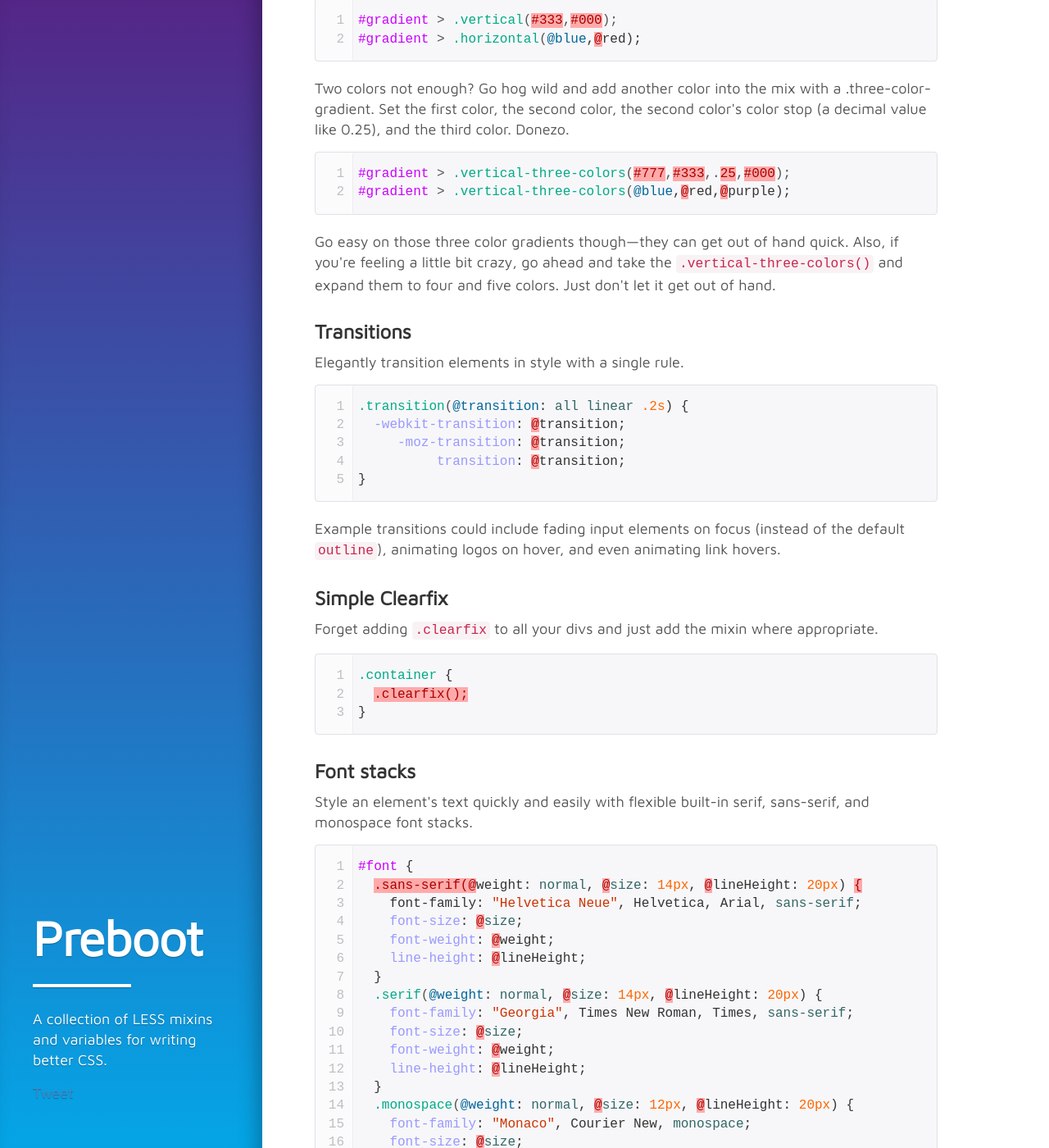
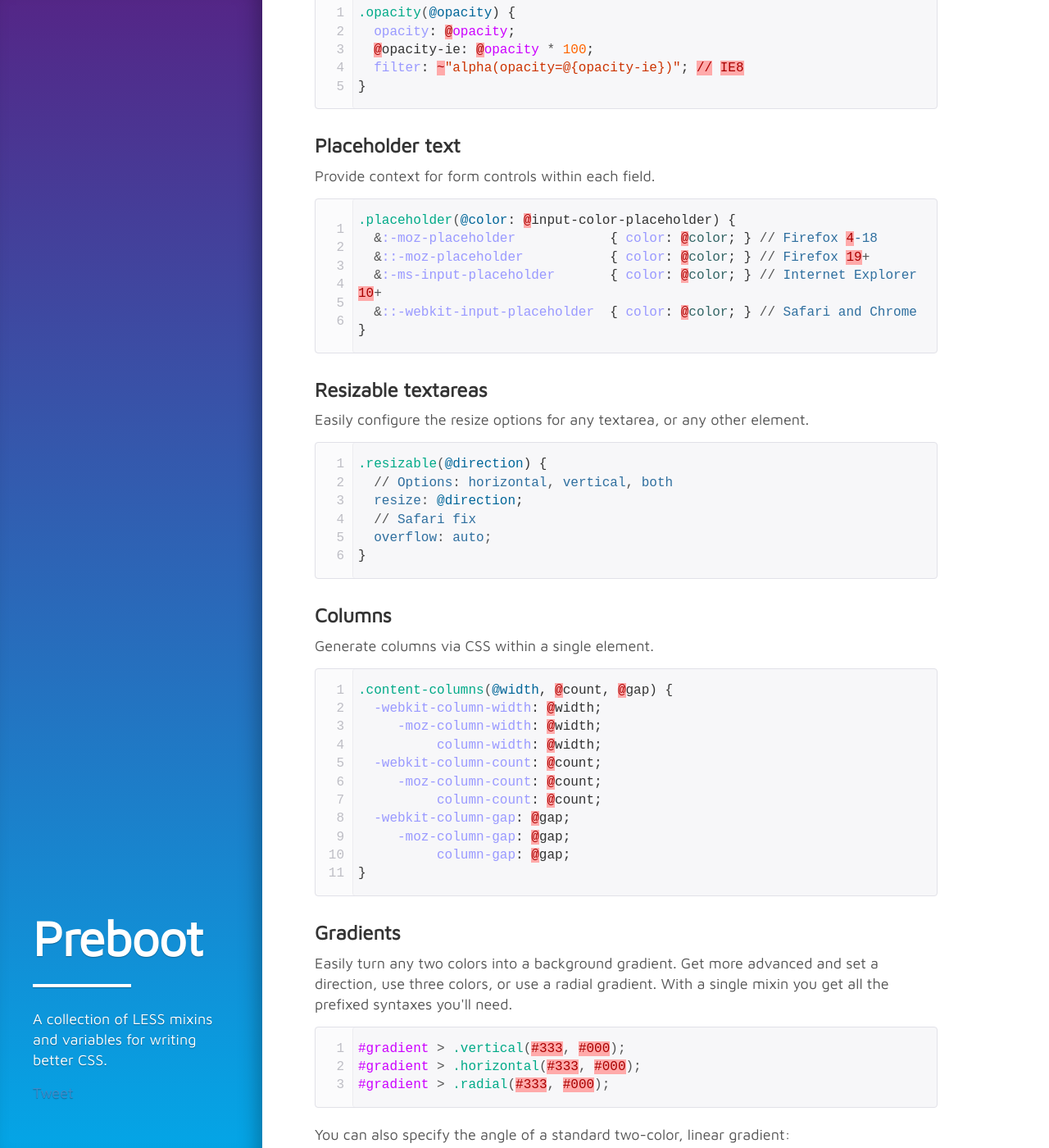
Before and after one commit to mdo/preboot, a Jekyll site: the page built from index.html, in a window 1280 px wide and 1400 px high, scrolled down 6862 px. Shown: the whole window at 82% size. Built offline with Jekyll 4.4.1, drawn with Linux system fonts in a browser that asks for light colours; comment, search, counter and statistics services are not loaded; some of the changed text lies outside the part shown.

Commit message:
mixins overhaul nearly finished; dropped all font-stack ones because they just convoluted everything; added retina

```diff
--- a/index.html
+++ b/index.html
@@ -39,10 +39,8 @@
         <li><a href="#variables-typography">Typography</a></li>
       </ul>
     </div>
-    <div class="grid-8">
-      <h3>Mixins</h3>
-      <div class="row">
-        <div class="grid-6">
+    <div class="grid-4">
+      <h3>Vendor mixins</h3>
       <ul class="toc">
         <li><a href="#mixins-background-sizing">Background sizing</a></li>
         <li><a href="#mixins-box-sizing">Box sizing</a></li>
@@ -50,24 +48,25 @@
         <li><a href="#mixins-box-shadow">Box shadows</a></li>
         <li><a href="#mixins-transitions">Transitions</a></li>
         <li><a href="#mixins-transformations">Transformations</a></li>
-            <li><a href="#mixins-backface">Backface visibility</a></li>
-            <li><a href="#mixins-user-select">User select</a></li>
+        <li><a href="#mixins-opacity">Opacity</a></li>
+        <li><a href="#mixins-placeholder">Placeholder</a></li>
         <li><a href="#mixins-resize">Textarea resize</a></li>
+        <li><a href="#mixins-columns">Columns</a></li>
+        <li><a href="#mixins-gradients">Gradients</a></li>
       </ul>
     </div>
-        <div class="grid-6">
+    <div class="grid-4">
+      <h3>Utility mixins</h3>
       <ul class="toc">
-            <li><a href="#mixins-columns">Columns</a></li>
-            <li><a href="#mixins-opacity">Opacity</a></li>
-            <li><a href="#mixins-gradients">Gradients</a></li>
+        <li><a href="#mixins-grid">Grid system</a></li>
         <li><a href="#mixins-clearfix">Clearfix</a></li>
-            <li><a href="#mixins-font-stacks">Font Stacks</a></li>
-            <li><a href="#mixins-grid">Grid System</a></li>
+        <li><a href="#mixins-centering">Horizontal centering</a></li>
+        <li><a href="#mixins-sizing">Sizing helpers</a></li>
+        <li><a href="#mixins-truncating">Truncating text</a></li>
+        <li><a href="#mixins-retina-images">Retina images</a></li>
         <li><a href="#mixins-helpers">Helpers</a></li>
         <li><a href="#mixins-flexbox">Flexible Box Module</a></li>
       </ul>
-        </div>
-      </div>
     </div>
   </div>
 </section>
@@ -197,8 +196,8 @@
 
 
 <section id="mixins">
-      <h2 class="header-divider">Mixins</h2>
-      <p>Mixins are essentially includes, allowing you to combine a set of many CSS rules into one. They're great for vendor prefixed properties like <code>-webkit-box-shadow</code>, gradients, grids, and much more.</p>
+  <h2 class="header-divider">Vendor mixins</h2>
+  <p>Write more efficient CSS by writing single-line mixins instead of multiple lines of prefixed properties.</p>
 
   <h3 id="mixins-box-sizing">Box-sizing</h3>
   <p>Reset your components' box model with a single mixin. For context, see this <a href="https://developer.mozilla.org/en-US/docs/CSS/box-sizing" target="_blank">helpful article from Mozilla</a>.</p>
@@ -304,62 +303,169 @@
 }
 {% endhighlight %}
 
-      <h3 id="mixins-gradients">Gradients</h3>
-      <p>Take any two colors and turn them into a most bodacious gradient of awesome. They even work with preset variables (see below) and RGBA colors. You can use vertical or horizontal gradients with the following lines of code:</p>
+  <h3 id="mixins-opacity">Opacity</h3>
+  <p>Set the opacity for all browsers and provide a <code>filter</code> fallback for IE8.</p>
 {% highlight css linenos %}
-#gradient > .vertical(#333,#000);
-#gradient > .horizontal(@blue,@red);
-{% endhighlight %}
-      <p>Two colors not enough? Go hog wild and add another color into the mix with a .three-color-gradient. Set the first color, the second color, the second color's color stop (a decimal value like 0.25), and the third color. Donezo.</p>
-{% highlight css linenos %}
-#gradient > .vertical-three-colors(#777,#333,.25,#000);
-#gradient > .vertical-three-colors(@blue,@red,@purple);
-{% endhighlight %}
-      <p>Go easy on those three color gradients though&mdash;they can get out of hand quick. Also, if you're feeling a little bit crazy, go ahead and take the <code>.vertical-three-colors()</code> and expand them to four and five colors. Just don't let it get out of hand.</p>
-
-      <h3 id="transitions">Transitions</h3>
-      <p>Elegantly transition elements in style with a single rule.</p>
-{% highlight css linenos %}
-.transition(@transition: all linear .2s) {
-  -webkit-transition: @transition;
-     -moz-transition: @transition;
-          transition: @transition;
+.opacity(@opacity) {
+  opacity: @opacity;
+  @opacity-ie: @opacity * 100;
+  filter: ~"alpha(opacity=@{opacity-ie})"; // IE8
 }
 {% endhighlight %}
-      <p>Example transitions could include fading input elements on focus (instead of the default <code>outline</code>), animating logos on hover, and even animating link hovers.</p>
 
-      <h3 id="clearfix">Simple Clearfix</h3>
-      <p>Forget adding <code>.clearfix</code> to all your divs and just add the mixin where appropriate.</p>
+  <h3 id="mixins-placeholder">Placeholder text</h3>
+  <p>Provide context for form controls within each field.</p>
+{% highlight css linenos %}
+.placeholder(@color: @input-color-placeholder) {
+  &:-moz-placeholder            { color: @color; } // Firefox 4-18
+  &::-moz-placeholder           { color: @color; } // Firefox 19+
+  &:-ms-input-placeholder       { color: @color; } // Internet Explorer 10+
+  &::-webkit-input-placeholder  { color: @color; } // Safari and Chrome
+}
+{% endhighlight %}
+
+  <h3 id="mixins-resizable">Resizable textareas</h3>
+  <p>Easily configure the resize options for any textarea, or any other element.</p>
+{% highlight css linenos %}
+.resizable(@direction) {
+  // Options: horizontal, vertical, both
+  resize: @direction;
+  // Safari fix
+  overflow: auto;
+}
+{% endhighlight %}
+
+  <h3 id="mixins-columns">Columns</h3>
+  <p>Generate columns via CSS within a single element.</p>
+{% highlight css linenos %}
+.content-columns(@width, @count, @gap) {
+  -webkit-column-width: @width;
+     -moz-column-width: @width;
+          column-width: @width;
+  -webkit-column-count: @count;
+     -moz-column-count: @count;
+          column-count: @count;
+  -webkit-column-gap: @gap;
+     -moz-column-gap: @gap;
+          column-gap: @gap;
+}
+{% endhighlight %}
+
+  <h3 id="mixins-gradients">Gradients</h3>
+  <p>Easily turn any two colors into a background gradient. Get more advanced and set a direction, use three colors, or use a radial gradient. With a single mixin you get all the prefixed syntaxes you'll need.</p>
+{% highlight css linenos %}
+#gradient > .vertical(#333, #000);
+#gradient > .horizontal(#333, #000);
+#gradient > .radial(#333, #000);
+{% endhighlight %}
+  <p>You can also specify the angle of a standard two-color, linear gradient:</p>
+{% highlight css linenos %}
+#gradient > .directional(#333, #000, 45deg);
+{% endhighlight %}
+  <p>If you need a barber-stripe style gradient, that's easy, too. Just specify a single color and we'll overlay a translucent white stripe.</p>
+{% highlight css linenos %}
+#gradient > .striped(#333, #000, 45deg);
+{% endhighlight %}
+  <p>Two colors not enough? Go hog wild and add another color into the mix. Set the first color, the second color, the second color's color stop (a decimal value like 0.25), and the third color.</p>
+{% highlight css linenos %}
+#gradient > .vertical-three-colors(#777, #333, .25, #000);
+#gradient > .horizontal-three-colors(#777, #333, .25, #000);
+{% endhighlight %}
+  <p><strong>Heads up!</strong> Should you ever need to remove a gradient, be sure to remove any IE-specific <code>filter</code> you may have added. You can do that by using <code>.reset-filter()</code> mixin alignside <code>background-image: none;</code>.</p>
+</section>
+
+
+
+<section>
+  <h2 class="header-divider">Utility mixins</h2>
+  <p>Similar to vendor mixins, utility mixins provide useful often-repeated snippets of CSS.</p>
+
+  <h3 id="mixins-clearfix">Clearfix</h3>
+  <p>Forget adding <code>class="clearfix"</code> to any element and instead add the <code>.clearfix()</code> mixin where appropriate. Uses the <a href="http://nicolasgallagher.com/micro-clearfix-hack/" target="_blank">micro clearfix</a> from <a href="http://twitter.com/necolas" target="_blank">Nicolas Gallager</a>.</p>
 {% highlight css linenos %}
 .container {
   .clearfix();
 }
 {% endhighlight %}
 
-      <h3 id="font-stacks">Font stacks</h3>
-      <p>Style an element's text quickly and easily with flexible built-in serif, sans-serif, and monospace font stacks.</p>
+  <h3 id="mixins-centering">Horizontal centering</h3>
+  <p>Quickly center any element within its parent.</p>
 {% highlight css linenos %}
-#font {
-  .sans-serif(@weight: normal, @size: 14px, @lineHeight: 20px) {
-    font-family: "Helvetica Neue", Helvetica, Arial, sans-serif;
-    font-size: @size;
-    font-weight: @weight;
-    line-height: @lineHeight;
+// Mixin
+.center-block() {
+  display: block;
+  margin-left: auto;
+  margin-right: auto;
 }
-  .serif(@weight: normal, @size: 14px, @lineHeight: 20px) {
-    font-family: "Georgia", Times New Roman, Times, sans-serif;
-    font-size: @size;
-    font-weight: @weight;
-    line-height: @lineHeight;
+
+// Usage
+.container {
+  .center-block();
 }
-  .monospace(@weight: normal, @size: 12px, @lineHeight: 20px) {
-    font-family: "Monaco", Courier New, monospace;
-    font-size: @size;
-    font-weight: @weight;
-    line-height: @lineHeight;
+{% endhighlight %}
+
+  <h3 id="mixins-sizing">Sizing helpers</h3>
+  <p>Specify the dimensions of an object more easily.</p>
+{% highlight css linenos %}
+// Mixins
+.size(@width: 5px, @height: 5px) {
+  width: @width;
+  height: @height;
+}
+.square(@size: 5px) {
+  .size(@size, @size);
+}
+
+// Usage
+.image { .size(400px, 300px); }
+.avatar { .square(48px); }
+{% endhighlight %}
+
+  <h3 id="mixins-truncating">Truncating text</h3>
+  <p>Easily truncate text with an ellipsis with a single mixin. Requires element to be <code>block</code> or <code>inline-block</code> level.</p>
+{% highlight css linenos %}
+// Mixin
+.text-truncate() {
+  overflow: hidden;
+  text-overflow: ellipsis;
+  white-space: nowrap;
+}
+
+// Usage
+.branch-name {
+  display: inline-block;
+  max-width: 200px;
+  .text-truncate();
+}
+{% endhighlight %}
+
+      <h3 id="mixins-retina-images">Retina images</h3>
+      <p>Specify two image paths and the @1x image dimensions, and Preboot will provide an @2x media query on the fly. <strong>If you have many images to serve, consider writing your retina image CSS manually in a single block.</strong></p>
+{% highlight css linenos %}
+// Mixin
+.retina-image(@file-1x, @file-2x, @width-1x, @height-1x) {
+  background-image: url("@{file-1x}");
+
+  @media
+  only screen and (-webkit-min-device-pixel-ratio: 2),
+  only screen and (   min--moz-device-pixel-ratio: 2),
+  only screen and (     -o-min-device-pixel-ratio: 2/1),
+  only screen and (        min-device-pixel-ratio: 2),
+  only screen and (                min-resolution: 192dpi),
+  only screen and (                min-resolution: 2dppx) {
+    background-image: url("@{file-2x}");
+    background-size: (@width-1x / 2) (@height-1x / 2);
   }
 }
+
+// Usage
+.jumbotron {
+  .retina-image(/img/jumbotron-bg-1x.png, /img/jumbotron-bg-2x.png, 100px, 100px);
+}
 {% endhighlight %}
+
+
+
 
       <h3 id="grid">Flexible Grid System</h3>
       <p>Love grids? Get yourself on the fast track to an awesomely flexible grid system. Set the number of columns, the column width, and the column gutter width. Do note though that these columns won't work in IE6&mdash;they're designed to use the minimum amount of CSS, meaning they employ <code>:first-child</code> and have no set container widths.</p>
--- a/less/docs.less
+++ b/less/docs.less
@@ -345,7 +345,7 @@
       /*#translucent > .background(@black,.25);*/
       height: 200px;
       text-align: center;
-      #font > .sans-serif(normal,12px,200px);
+      /*#font > .sans-serif(normal,12px,200px);*/
     }
   }
 }
```
Also changed, not shown: less/preboot.less (+102 -123 lines). Lines whose indentation alone changed are shown as unchanged.
